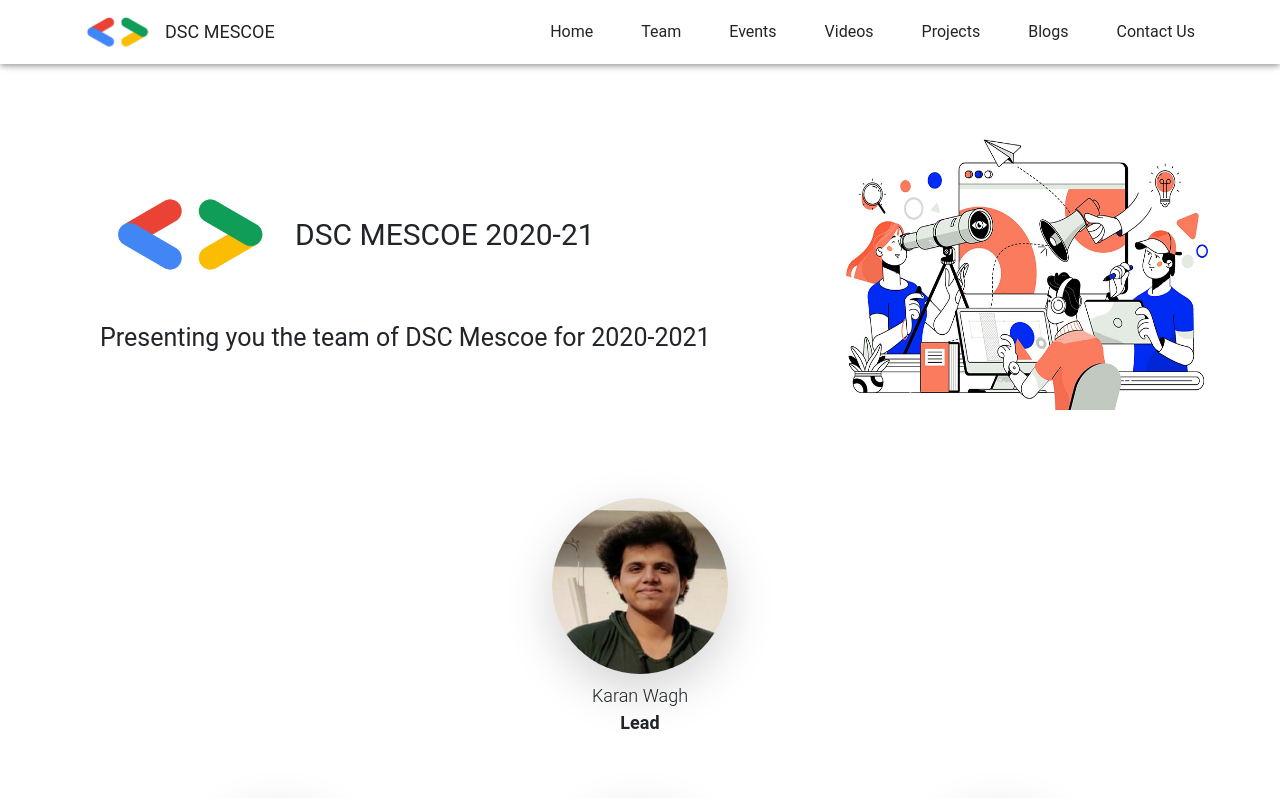
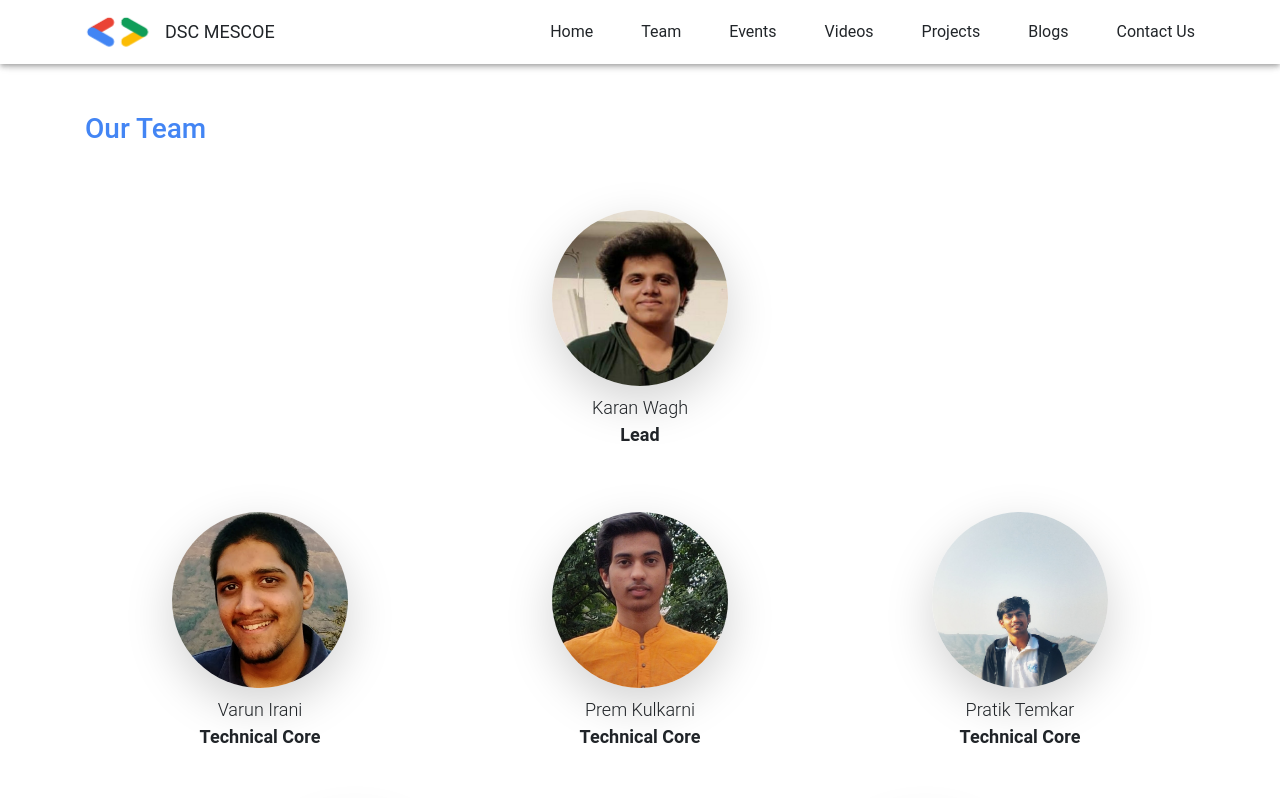
Before and after one commit to Developer-Students-Clubs-MESCOE/dsc-mescoe-website, a React (Create React App) app: page /team in a window 1280 px wide. Shown: the top 798 px of the page. Built offline with nearby package versions, Linux system fonts and the light colour scheme.

Commit message:
Team page banner fix

```diff
--- a/src/components/home/HomeSection.jsx
+++ b/src/components/home/HomeSection.jsx
@@ -12,7 +12,7 @@ class HomeSection extends Component {
         <Col xs="12" md={data.image ? "6" : null} lg={data.image ? "6" : null} className='p-0 my-auto'
              id={data.id ? data.id : ""}>
           <Row className="ml-3">
-            <h3 style={{color: data.button.backgroundColor}}>{data.title}</h3>
+            <h3 style={{color: data.button.backgroundColor}} className='inverted'>{data.title}</h3>
           </Row>
           <Row className="ml-3">
             {data.content.map((text, key) => <Col key={key} xs="11" className="p-0 mt-2">
@@ -29,14 +29,13 @@ class HomeSection extends Component {
             <Row className="ml-3">
               {data.videos.map((video, index) => <Col key={index} className="p-0 pr-4 mt-5" xs="12" md="6" lg="4">
                 <ResponsiveEmbed
+                  className='inverted'
                   style={{
                     borderRadius: 30,
                     boxShadow: `-10px -10px ${data.button.backgroundColor}`,
                     border: `2px solid ${data.button.backgroundColor}`
                   }}>
-                  <Col>
                     <ReactPlayer url={video}/>
-                  </Col>
                 </ResponsiveEmbed>
               </Col>)}
             </Row>
@@ -48,7 +47,7 @@ class HomeSection extends Component {
                   boxShadow: `-10px -10px ${data.button.backgroundColor}`,
                   borderRadius: 10,
                   border: `2px solid ${data.button.backgroundColor}`
-                }}>
+                }} className='inverted'>
                   <CardActionArea>
                     <ResponsiveEmbed aspectRatio="16by9">
                       <CardMedia image={card.image} component="img" title="Event Image"/>
@@ -74,7 +73,7 @@ class HomeSection extends Component {
             </Row>
             : null}
           <Row className='mt-5 ml-3'>
-            <Button variant="contained" href={data.button.href} size='large' style={{
+            <Button variant="contained" className='inverted' href={data.button.href} size='large' style={{
               backgroundColor: data.button.backgroundColor,
               color: data.button.textColor,
               textTransform: "capitalize",
@@ -84,7 +83,7 @@ class HomeSection extends Component {
         </Col>
         <Hidden xsDown>
           {data.image ? <Col md="6" lg="6" className='my-auto'>
-            <Paper elevation={3} style={{borderRadius: 10}} variant="outlined">
+            <Paper className='inverted' elevation={3} style={{borderRadius: 10}} variant="outlined">
               <Image src={data.image} width="100%" style={{borderRadius: 10}}/>
             </Paper>
           </Col> : null}
--- a/src/components/navigation/DSCNavBar.jsx
+++ b/src/components/navigation/DSCNavBar.jsx
@@ -23,7 +23,7 @@ export default class DSCNavBar extends Component {
               </Hidden>
               <Col lg="1" md="1" sm="1" xs="2" className="dsc-brand my-auto p-xl-3 p-lg-3 p-md-2 p-sm-1 p-xs-0">
                 <Link to="/">
-                  <Image src={gdgLogo} style={{width: '100%'}}/>
+                  <Image src={gdgLogo} style={{width: '100%'}} className='inverted'/>
                 </Link>
               </Col>
               <Col lg="3" md="6" sm="6" xs="6" className="my-auto dsc-brand p-0">
--- a/src/components/team-component/team-component.jsx
+++ b/src/components/team-component/team-component.jsx
@@ -50,10 +50,10 @@ const TeamComponent = ({ imgUrl, name, role, gitHublink, linkedInLink }) => {
       </div>
       <div className="team-links">
         <a href={gitHublink} target="blank">
-          <GitHub className="mr-2" style={{ color: "black" }} />
+          <GitHub className="mr-2" style={{ color: "white" }} />
         </a>
         <a href={linkedInLink} target="blank">
-          <LinkedIn className="ml-1" style={{ color: "black" }} />
+          <LinkedIn className="ml-1" style={{ color: "white" }} />
         </a>
       </div>
     </div>
--- a/src/index.js
+++ b/src/index.js
@@ -6,7 +6,7 @@ import 'bootstrap/dist/css/bootstrap.min.css';
 
 ReactDOM.render(
 	<React.StrictMode>
-		<App />
+		<App className="dark-mode" />
 	</React.StrictMode>,
 	document.getElementById('root')
 );
--- a/src/views/Home.jsx
+++ b/src/views/Home.jsx
@@ -63,7 +63,7 @@ export default class Home extends React.Component {
               <Row ref={node => this.brand = node} className="text-left">
                 <Col xs="3" md="3" xl="2" className="my-auto">
                   <Link to="/">
-                    <Image src={gdgLogo} style={{width: '100%'}}/>
+                    <Image src={gdgLogo} style={{width: '100%'}} className='inverted'/>
                   </Link>
                 </Col>
                 <Col xs="9" md="9" xl="6" className="my-auto" >
@@ -95,7 +95,7 @@ export default class Home extends React.Component {
                 </Col>
                 <Col xs="6" lg="5" xl="6" className="my-auto mx-xl-n4">
                   <a href="https://gdg.community.dev/" target='blank'>
-                    <Image src={gdgWordmark} style={{width: '100%'}}/>
+                    <Image src={gdgWordmark} style={{width: '100%'}} className='inverted'/>
                   </a>
                 </Col>
               </Row>
@@ -137,7 +137,7 @@ export default class Home extends React.Component {
               </Row>
             </Col>
             <Col xs="12" md="6" className="mt-5">
-              <Image src={dscHomeImage} style={{width: '100%', borderRadius: 30, boxShadow: "-10px -10px #4385F4", border: "2px solid #4385F4"}}/>
+              <Image className='inverted' src={dscHomeImage} style={{width: '100%', borderRadius: 30, boxShadow: "-10px -10px #4385F4", border: "2px solid #4385F4"}}/>
             </Col>
           </Row>
           <Row className='mt-5'>
--- a/src/views/Team.jsx
+++ b/src/views/Team.jsx
@@ -1,8 +1,8 @@
 import React from "react";
-import { Toolbar } from "@material-ui/core";
-import { Container, Image, Row, Col } from "react-bootstrap";
+import {Toolbar} from "@material-ui/core";
+import {Container, Image, Row, Col} from "react-bootstrap";
 // import { GitHub, LinkedIn } from "@material-ui/icons";
-import { resetNavStyle } from "../utils/utils";
+import {resetNavStyle} from "../utils/utils";
 
 // import "./Team.css";
 
@@ -24,44 +24,20 @@ import TeamComponent from "../components/team-component/team-component";
 export default class Team extends React.Component {
   componentDidMount() {
     document.title = "Team - DSC MESCOE";
-    resetNavStyle({ page: "Team" });
+    resetNavStyle({page: "Team"});
   }
 
   render() {
-    //const classes = this.useStyles()
     return (
-      <Toolbar style={{ marginLeft: 100, marginRight: 100 }} className="p-0">
-        <Container fluid>
-          {/* main header  */}
-          <Row className="mt-5 d-flex align-items-center">
-            {/* logo and dsc name */}
+      <Toolbar>
+        <Container className="mb-5">
+          <Row className="mt-5">
             <Col>
-              <Row className="d-flex align-items-center">
-                <Col xs="3">
-                  <Image src={gdglogo} style={{ width: "100%" }} />
-                </Col>
-                <Col
-                  sm="7"
-                  className="text-align-center"
-                  style={{ fontSize: "30px" }}
-                >
-                  DSC MESCOE 2020-21
+              <h3 style={{color: '#4385F4'}}>Our Team</h3>
             </Col>
           </Row>
-              {/* Team introduction */}
-              <Row lg="2" className="mt-5" style={{ fontSize: "25px" }}>
-                Presenting you the team of DSC Mescoe for 2020-2021
-              </Row>
-            </Col>
-            {/* team image */}
-            <Col md="4">
-              <Image src={team} style={{ height: "330px", width: "380px" }} />
-            </Col>
-          </Row>
-
-          <div className="mt-5 mb-5">
-            <div className="row mt-5 lead-row">
-              <div className="col-sm d-flex justify-content-center team-component">
+          <Row className="mt-5">
+            <Col className="d-flex justify-content-center team-component">
               <TeamComponent
                 name="Karan Wagh"
                 role="Lead"
@@ -69,8 +45,8 @@ export default class Team extends React.Component {
                 gitHublink="https://github.com/FlashTech-dev"
                 linkedInLink="https://www.linkedin.com/in/karanwagh"
               />
-              </div>
-            </div>
+            </Col>
+          </Row>
 
           <div className="row mt-5 tech-row">
             <div className="col-sm d-flex justify-content-center team-component">
@@ -161,7 +137,6 @@ export default class Team extends React.Component {
               />
             </div>
           </div>
-          </div>
         </Container>
       </Toolbar>
     );
```
Also changed, not shown: src/views/Projects.jsx (+34 -17 lines), src/assets/img/backgroundGrid.svg (added). Lines whose indentation alone changed are shown as unchanged.
